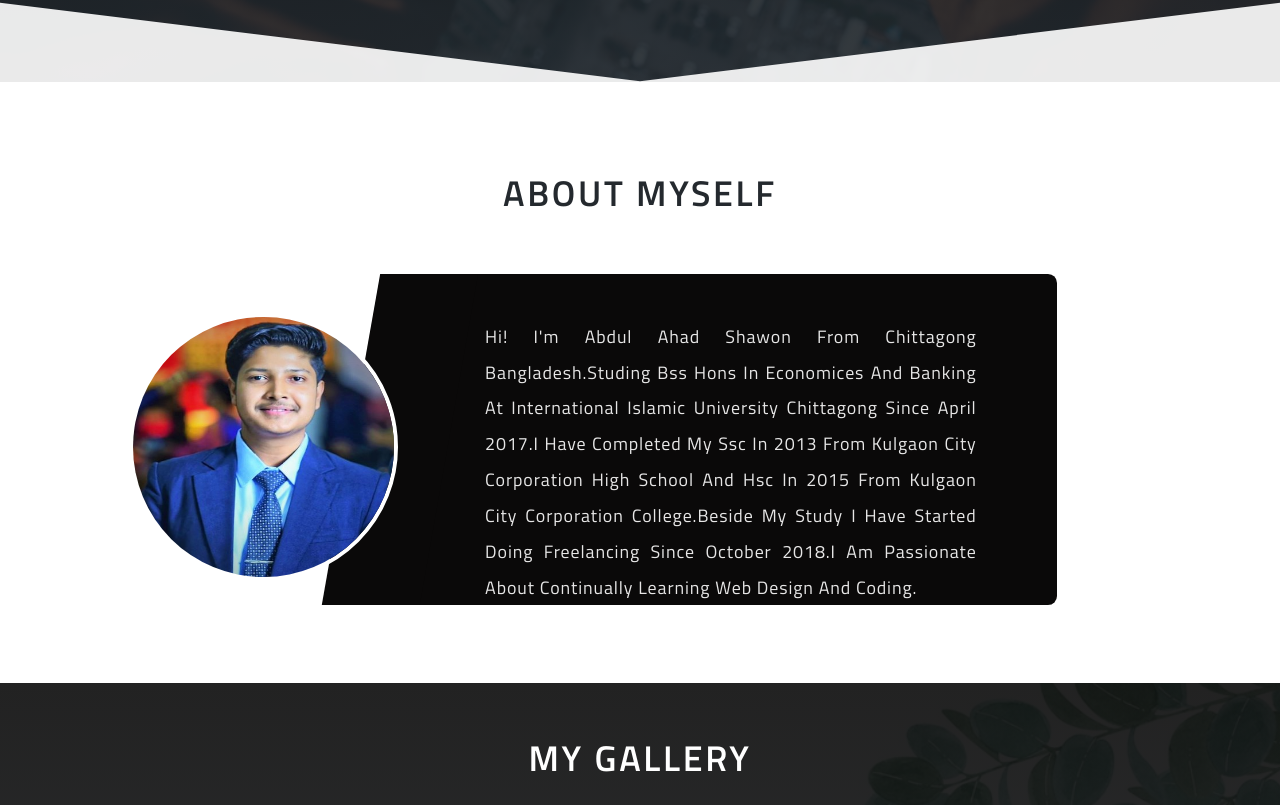
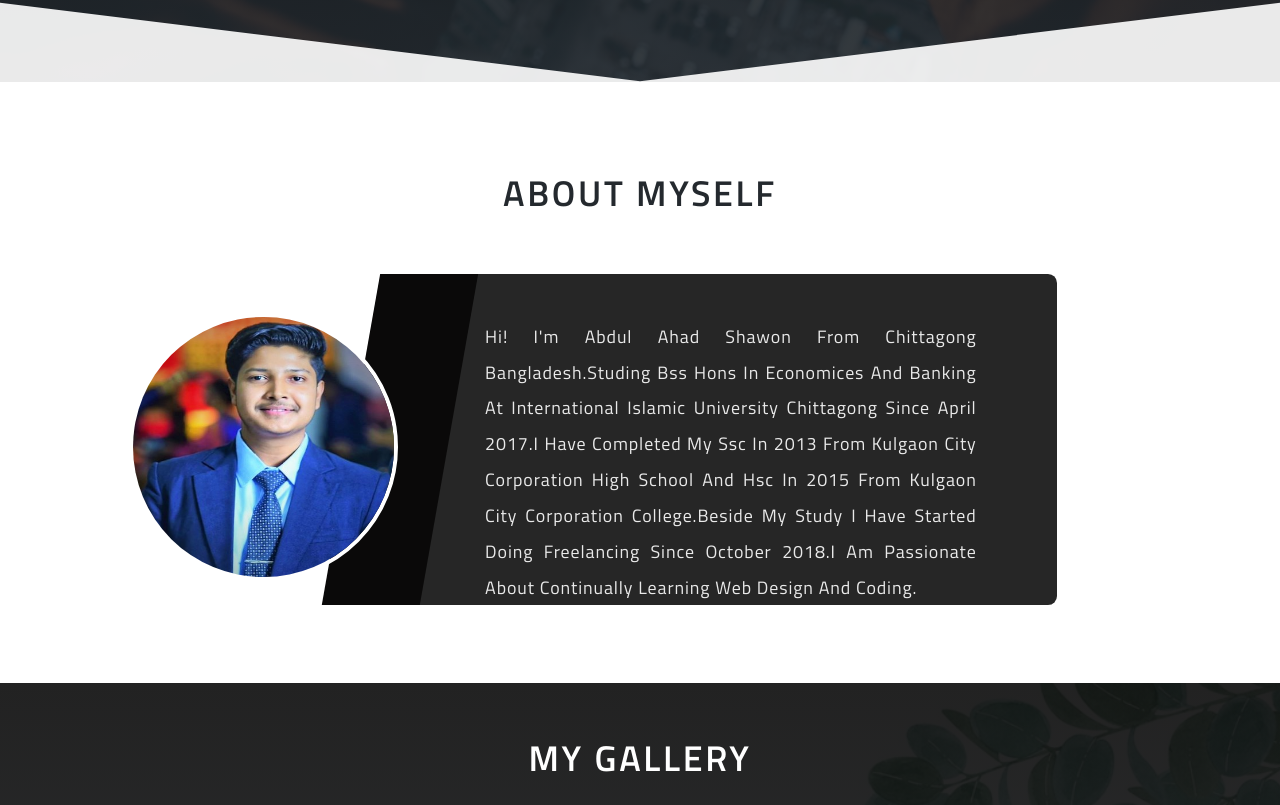
Before and after one commit to ahad271/shawon, a plain HTML site: page index.html in a window 1280 px wide. Shown: the part 590-1395 px from the top of the page. Drawn offline with nearby package versions, Linux system fonts and the light colour scheme.

Commit message:
Update style.css

```diff
--- a/resourses/css/style.css
+++ b/resourses/css/style.css
@@ -330,7 +330,7 @@ header {
     color: rgba(255, 255, 255, 0.9);
     letter-spacing: .1rem;
     line-height: 4rem;
-    background: #0a0909;
+    background: #262626;
     font-weight: 400;
     padding: 5rem 9rem;
     text-align: justify;
```
